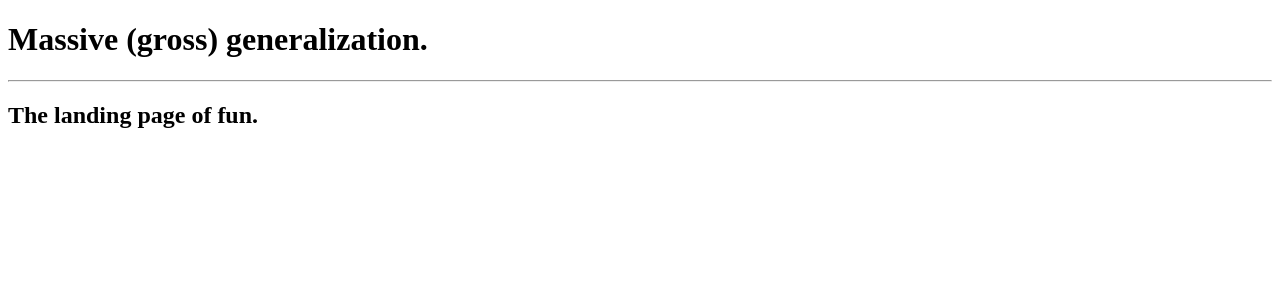
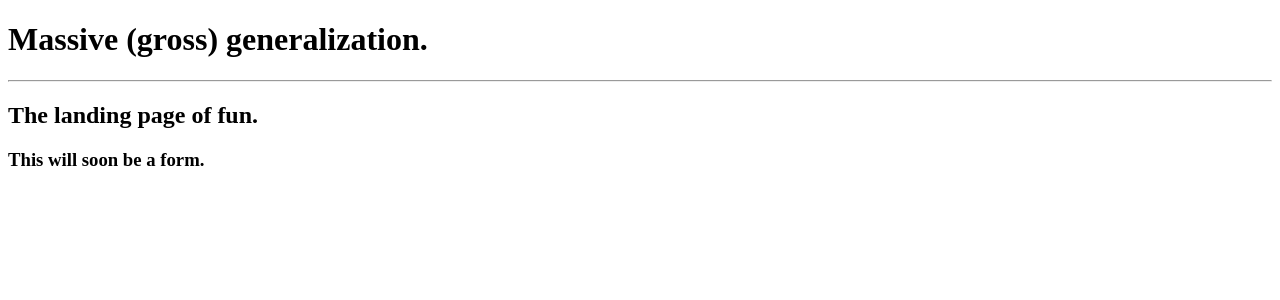
Before and after one commit to CallaRudolph/react-upvote, a React app: page / in a window 1280 px wide. Shown: the top 300 px of the page. Built offline with nearby package versions, Linux system fonts and the light colour scheme.

Commit message:
create NewPostForm component

```diff
--- a/src/components/MasterPost.jsx
+++ b/src/components/MasterPost.jsx
@@ -1,9 +1,11 @@
 import React from "react";
+import NewPostForm from "./NewPostForm";
 
 function MasterPost() {
   return(
     <div>
       <h2>The landing page of fun.</h2>
+      <NewPostForm/>
     </div>
   );
 }
--- /dev/null
+++ b/src/components/NewPostForm.jsx
@@ -0,0 +1,11 @@
+import React from "react";
+
+function NewPostForm(){
+  return(
+    <div>
+      <h3>This will soon be a form.</h3>
+    </div>
+  );
+}
+
+export default NewPostForm;
```
